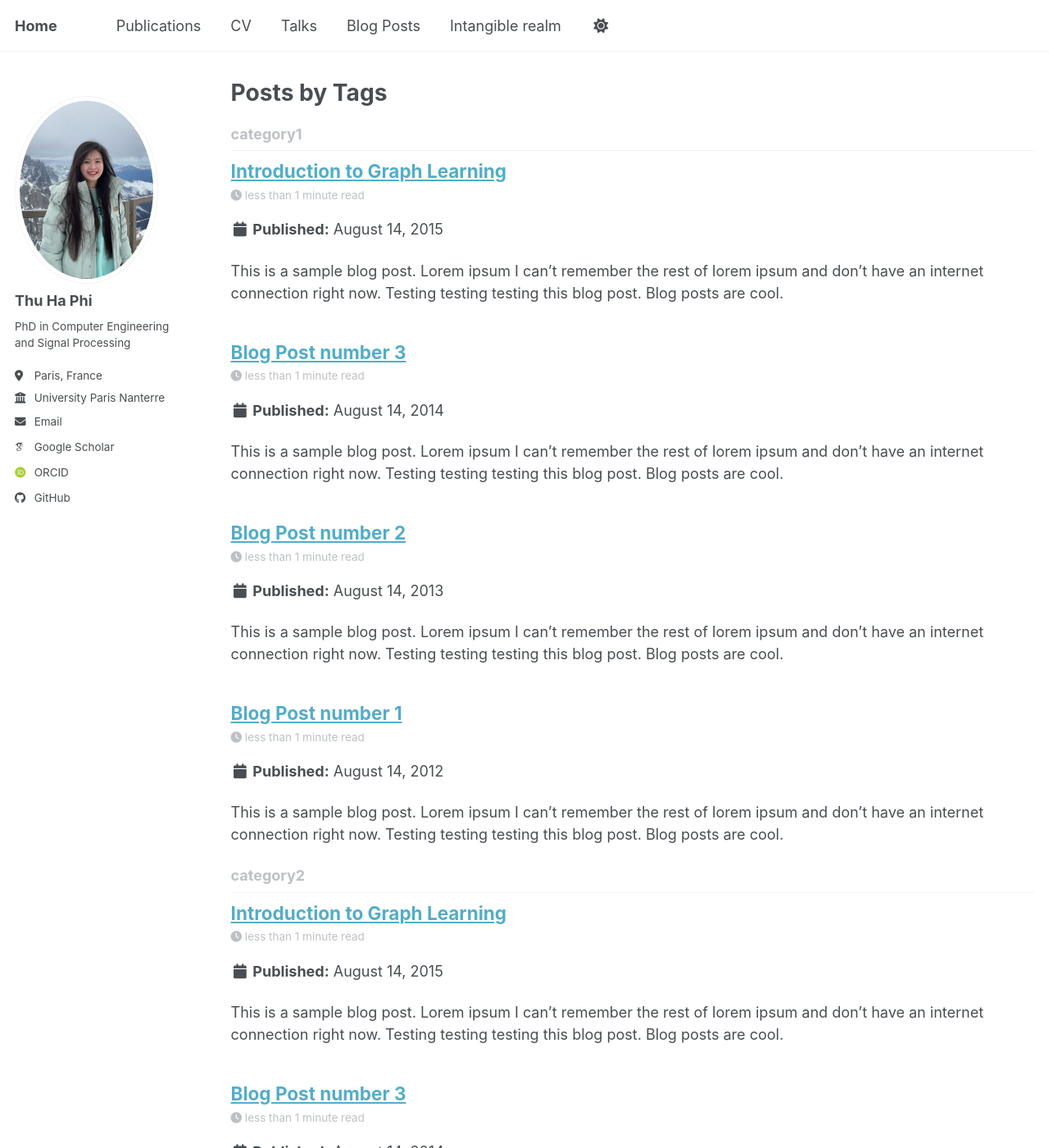
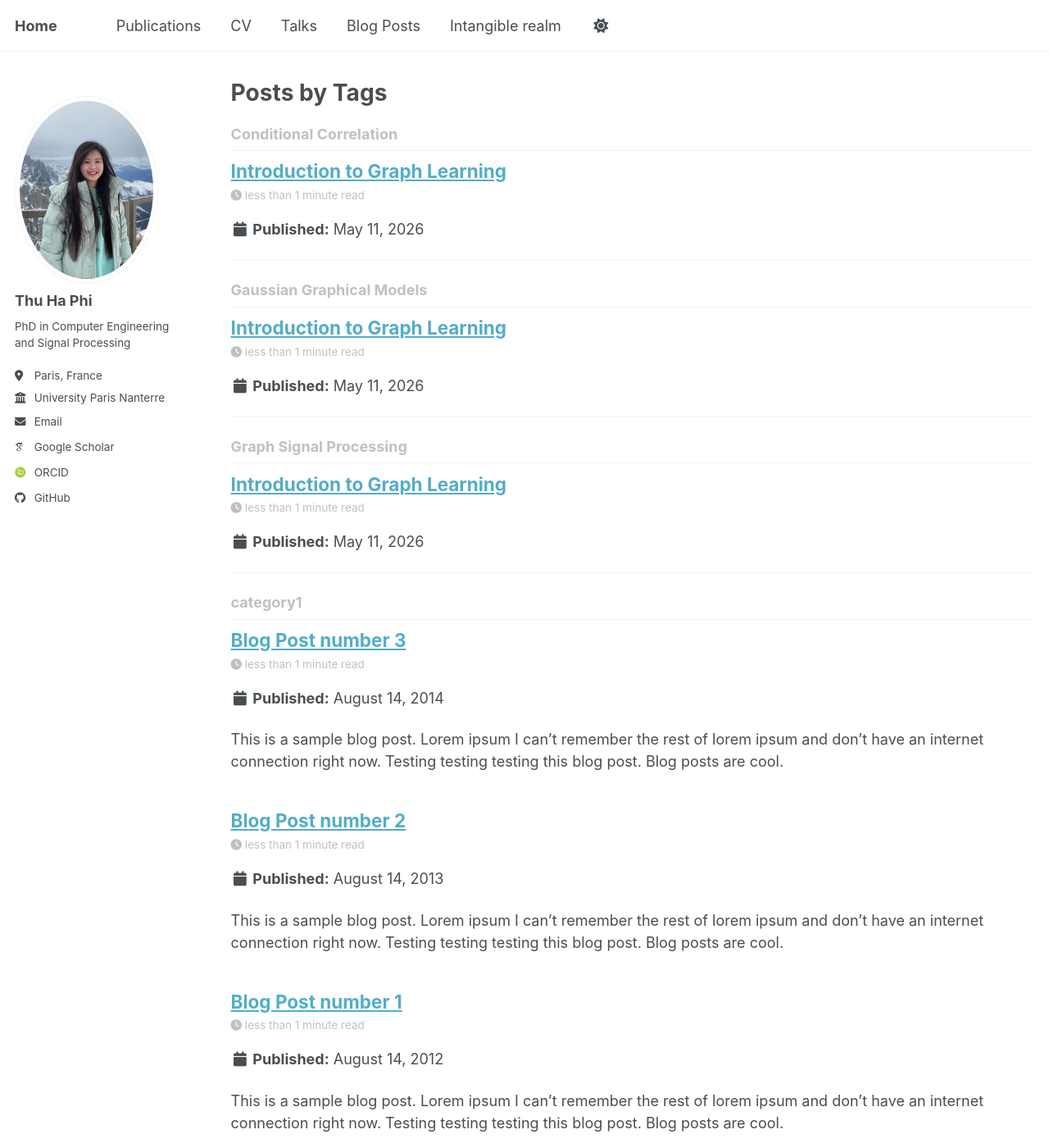
Before and after one commit to ChionanthusRetusus/thuhaphi.github.io, a Jekyll site: the page built from _pages/tag-archive.html, in a window 1280 px wide and 1400 px high. Shown: the whole window at 82% size. Built offline with Jekyll 4.4.1, drawn with Linux system fonts in a browser that asks for light colours; some web fonts are replaced; a script bundle is joined from its source files by our own code; library files that are not in the unit come from our copies; some of the changed text lies outside the part shown.

Commit message:
Update 2015-08-14-blog-post-4.md

```diff
--- a/_posts/2015-08-14-blog-post-4.md
+++ b/_posts/2015-08-14-blog-post-4.md
@@ -1,20 +1,12 @@
 ---
 title: 'Introduction to Graph Learning'
-date: 2015-08-14
-permalink: /posts/2012/08/blog-post-4/
+date: 2026-05-11
+permalink: /posts/2026/05/introduction-to-graph-learning/
 tags:
-  - cool posts
-  - category1
-  - category2
+  - Gaussian Graphical Models
+  - Conditional Correlation
+  - Graph Signal Processing
 ---
 
-This is a sample blog post. Lorem ipsum I can't remember the rest of lorem ipsum and don't have an internet connection right now. Testing testing testing this blog post. Blog posts are cool.
 
-Headings are cool
-======
-
-You can have many headings
-======
-
-Aren't headings cool?
 ------
```
